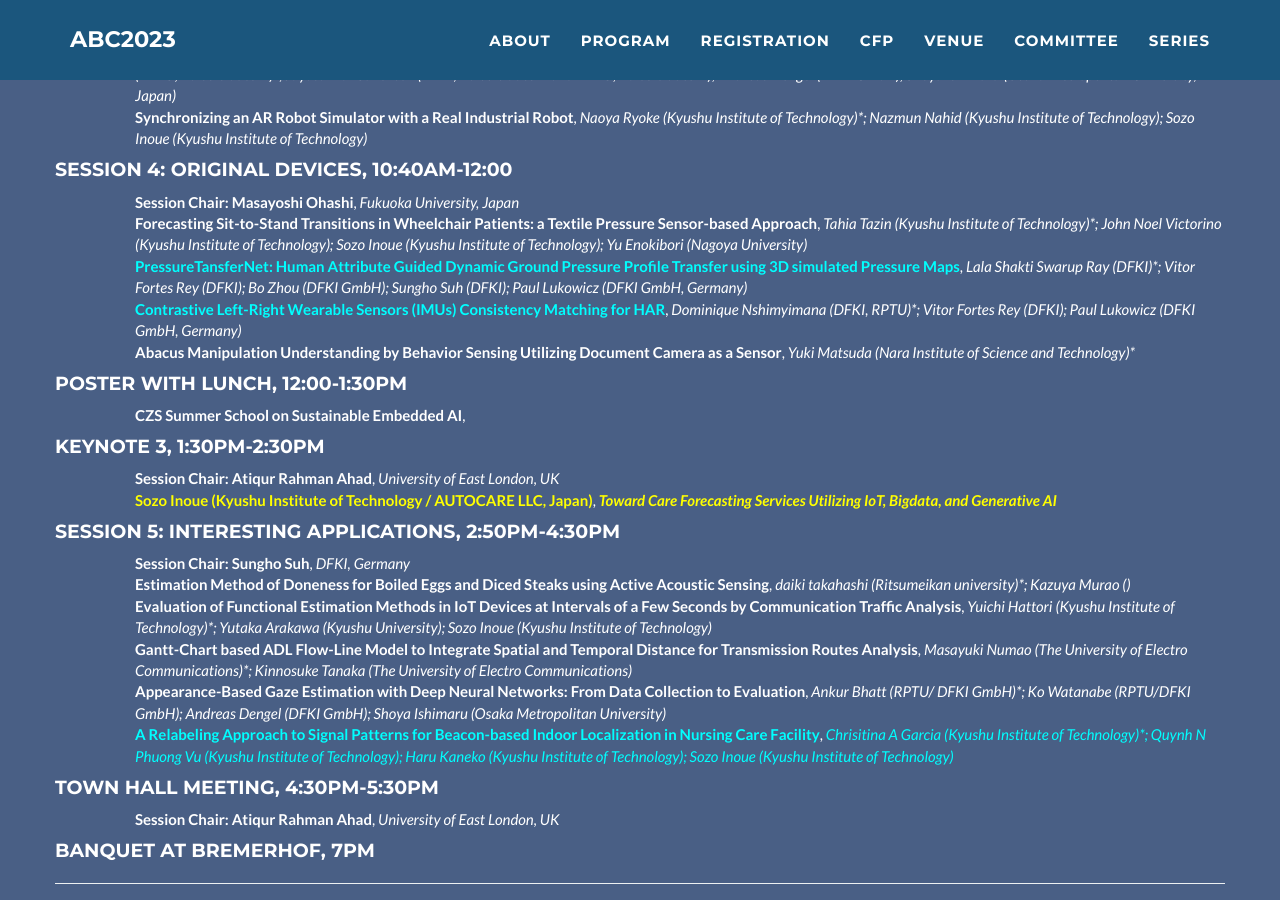
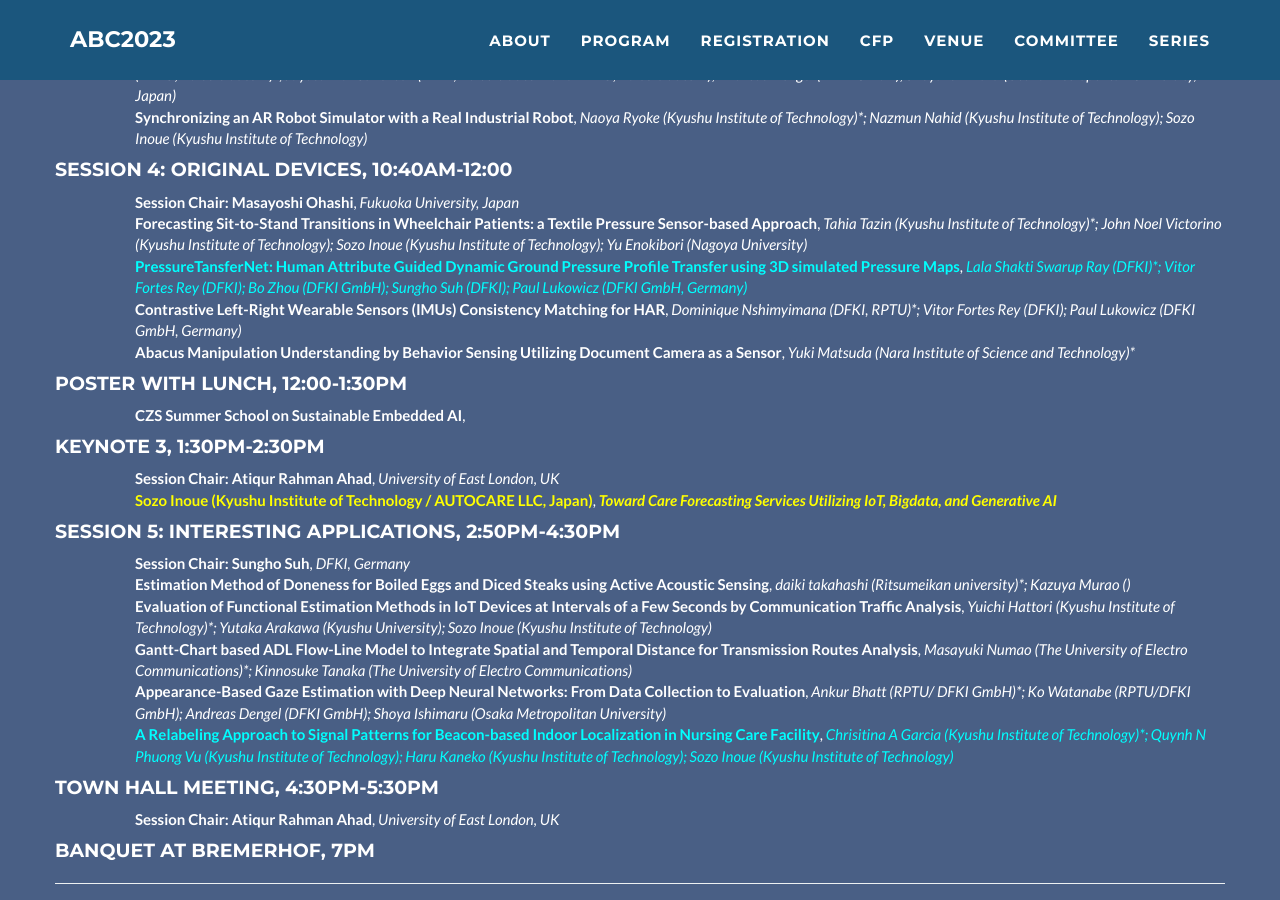
Before and after one commit to abc-research/abc-research.github.io, a Jekyll site: the page built from index.html, in a window 1280 px wide and 900 px high, scrolled down 5965 px. Built offline with Jekyll 4.4.1, drawn with Linux system fonts in a browser that asks for light colours.

Commit message:
Update _config.yml

```diff
--- a/_config.yml
+++ b/_config.yml
@@ -181,8 +181,8 @@ program:
           - title: "Forecasting Sit-to-Stand Transitions in Wheelchair Patients: a Textile Pressure Sensor-based Approach"
             authors: "Tahia Tazin (Kyushu Institute of Technology)*; John Noel Victorino (Kyushu Institute of Technology); Sozo Inoue (Kyushu Institute of Technology); Yu Enokibori (Nagoya University)"
           - title: "<span style='color:cyan'>PressureTansferNet: Human Attribute Guided Dynamic Ground Pressure Profile Transfer using 3D simulated Pressure Maps</span>"
-            authors: "Lala Shakti Swarup Ray (DFKI)*; Vitor Fortes Rey (DFKI); Bo Zhou (DFKI GmbH); Sungho Suh (DFKI); Paul Lukowicz (DFKI GmbH, Germany)"
-          - title: "<span style='color:cyan'>Contrastive Left-Right Wearable Sensors (IMUs) Consistency Matching for HAR</span>"
+            authors: "<span style='color:cyan'>Lala Shakti Swarup Ray (DFKI)*; Vitor Fortes Rey (DFKI); Bo Zhou (DFKI GmbH); Sungho Suh (DFKI); Paul Lukowicz (DFKI GmbH, Germany)</span>"
+          - title: "Contrastive Left-Right Wearable Sensors (IMUs) Consistency Matching for HAR"
             authors: "Dominique Nshimyimana (DFKI, RPTU)*; Vitor Fortes Rey (DFKI); Paul Lukowicz (DFKI GmbH, Germany)"
           - title: "Abacus Manipulation Understanding by Behavior Sensing Utilizing Document Camera as a Sensor"
             authors: "Yuki Matsuda (Nara Institute of Science and Technology)*"
```
